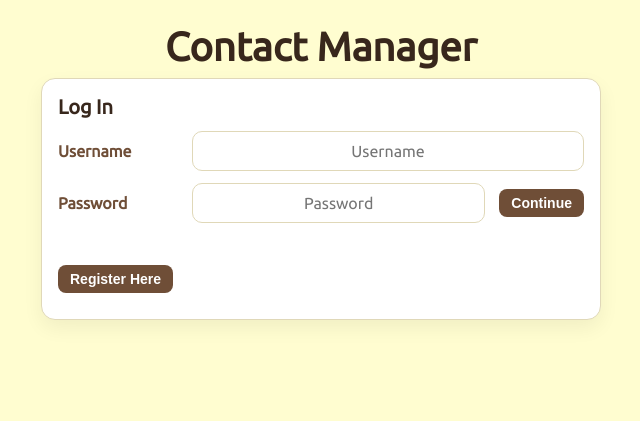
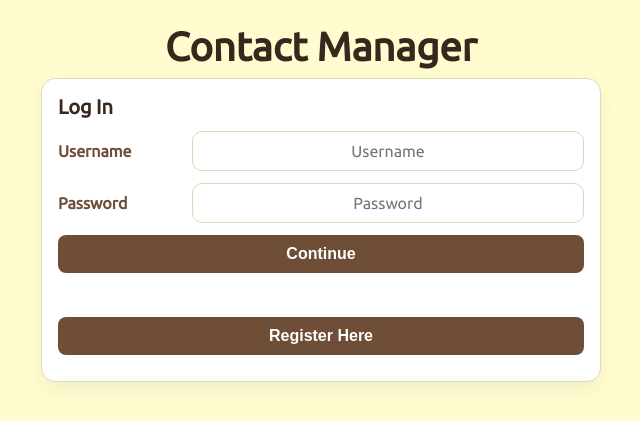
Before and after one commit to DexterPressley/Contact-Manager, a PHP site: page / in a window 1280 px wide. Shown: the top 421 px of the page, without its empty margins (319-959 px from the left). Run offline with PHP 8.4, Linux system fonts and the light colour scheme.

Commit message:
Fix welcome msg + login page spacing

```diff
--- a/color.html
+++ b/color.html
@@ -22,7 +22,7 @@
 
   <div class="container">
 <div id="loggedInDiv" class="card card--thin">
-  <span id="welcomeMsg">Welcome, <span id="userName"></span>!</span>
+  <span id="welcomeMsg">Welcome, Barista!</span>
   <button type="button" id="logoutButton" class="btn btn--danger" onclick="doLogout();">Log Out</button>
 </div>
 
--- a/css/styles.css
+++ b/css/styles.css
@@ -488,3 +488,22 @@ select{
   padding: 6px 12px;
   border-radius: 8px;
 }
+
+/* ============================
+   Login form layout polish
+============================ */
+#loginForm .row {
+  margin-bottom: 12px;   /* consistent spacing between rows */
+}
+
+#loginButton {
+  width: 100%;           /* full width under inputs */
+  padding: 10px;
+  font-size: 16px;
+}
+
+#loginCard .row:last-of-type .btn {
+  width: 100%;           /* full width for Register button too */
+  padding: 10px;
+  font-size: 16px;
+}
--- a/index.html
+++ b/index.html
@@ -20,16 +20,32 @@
     <div id="loginCard" class="card" style="max-width:560px; margin:0 auto;">
       <h3>Log In</h3>
 
-      <form id="loginForm" class="row" novalidate>
+<form id="loginForm" novalidate>
+  <div class="row">
     <label for="loginName">Username</label>
-        <input type="text" id="loginName" placeholder="Username" aria-describedby="loginNameHint" />
+    <input
+      type="text"
+      id="loginName"
+      placeholder="Username"
+      aria-describedby="loginNameHint"
+    />
     <div id="loginNameHint" class="visually-hidden">Enter your username.</div>
+  </div>
 
+  <div class="row">
     <label for="loginPassword">Password</label>
-        <input type="password" id="loginPassword" placeholder="Password" aria-describedby="loginPasswordHint" />
+    <input
+      type="password"
+      id="loginPassword"
+      placeholder="Password"
+      aria-describedby="loginPasswordHint"
+    />
     <div id="loginPasswordHint" class="visually-hidden">Enter your password.</div>
+  </div>
 
+  <div class="row">
     <button type="submit" id="loginButton" class="btn">Continue</button>
+  </div>
 </form>
 
       <span id="loginResult" class="msg" role="status" aria-live="polite"></span>
```
Lines whose indentation alone changed are shown as unchanged.
